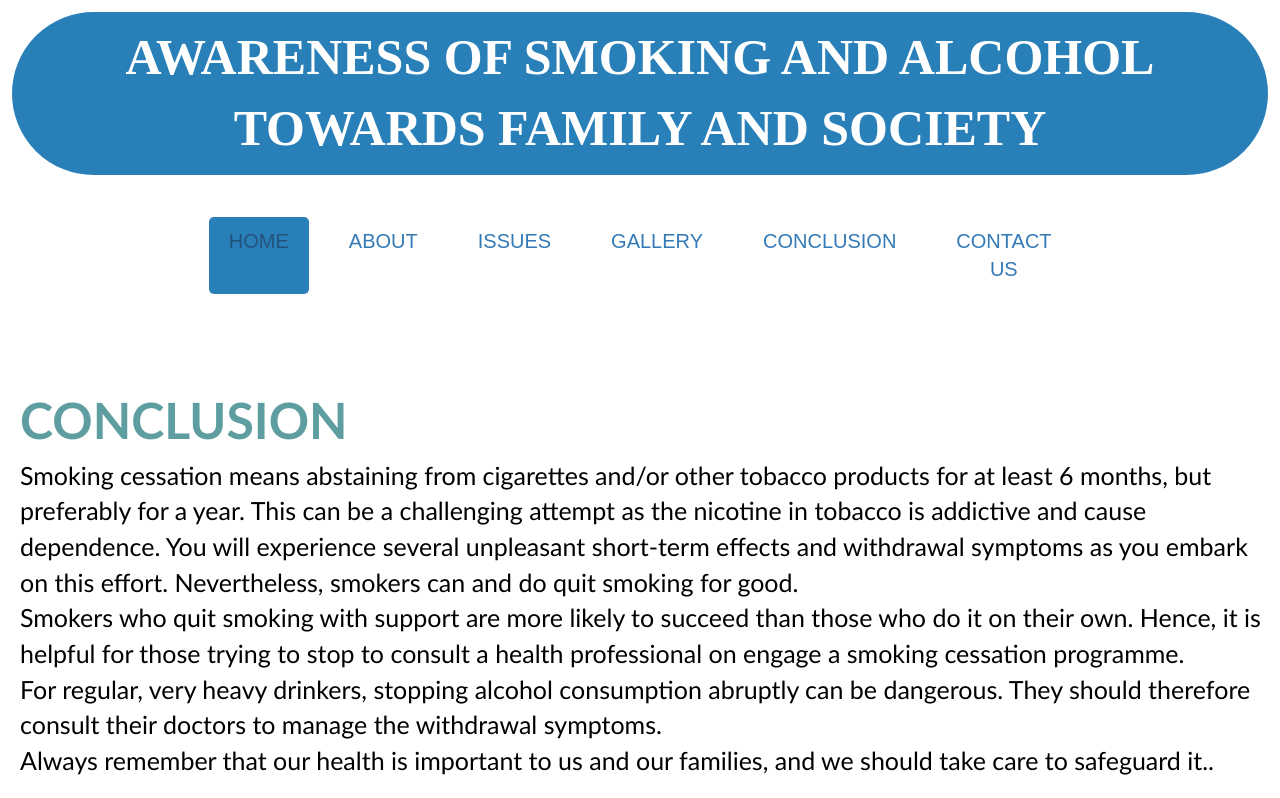
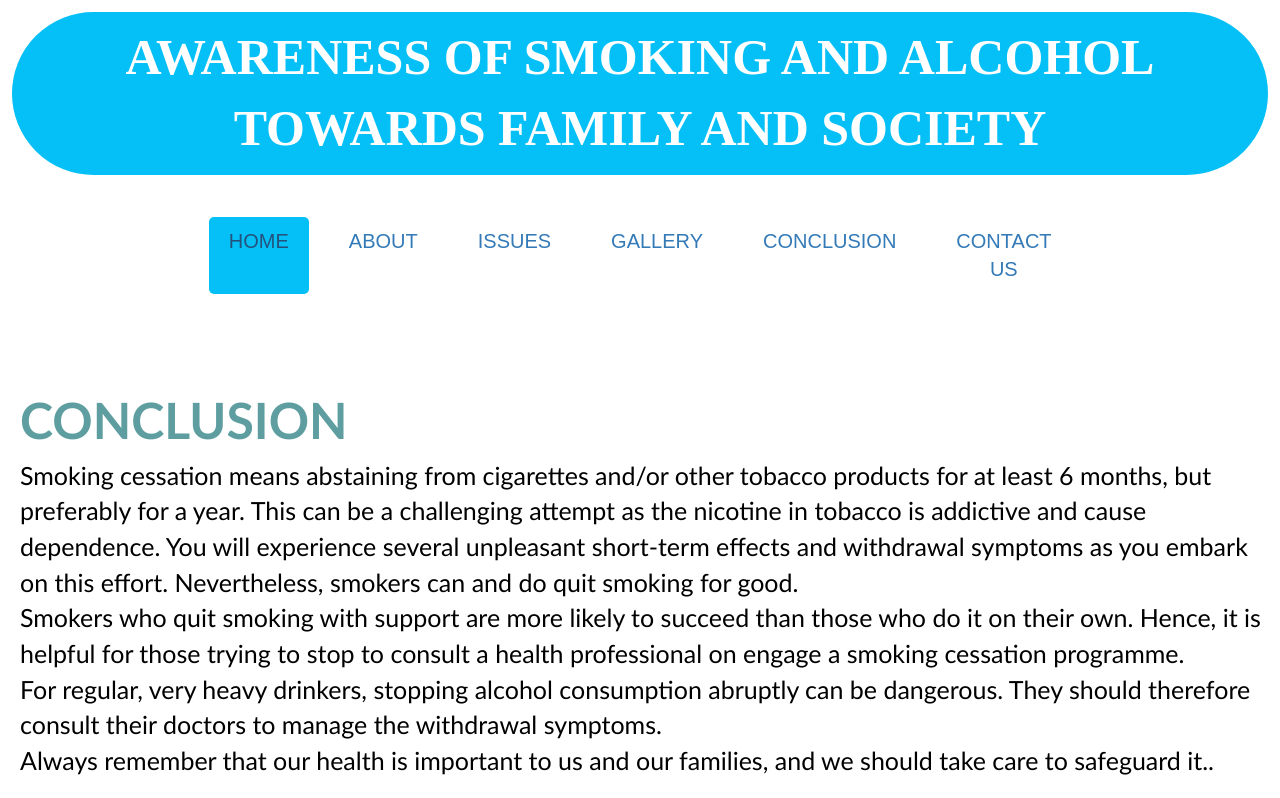
Before and after one commit to sasi-97386/sasi97.github.io, a plain HTML site: page Conclusion1.html in a window 1280 px wide. In both pictures the pointer is over the button "HOME". Shown: the top 798 px of the page. Drawn offline with nearby package versions, Linux system fonts and the light colour scheme.

Commit message:
Update Conclusion1.html

```diff
--- a/Conclusion1.html
+++ b/Conclusion1.html
@@ -8,7 +8,7 @@
 <script src="https://maxcdn.bootstrapcdn.com/bootstrap/3.4.1/js/bootstrap.min.js"></script>
 <style type="text/css">
   header{
-			background-color: #2980B9;
+			background-color: #05C0F7;
 			font-size: 50px;
 			text-align: center;
 			padding: 10px;
@@ -49,7 +49,7 @@
             display: inline flex;
         }
          .nav-buttons button:hover {
-            background-color: #2980B9 ;
+            background-color: #05C0F7 ;
 
         }
         .nav-buttons {
```
